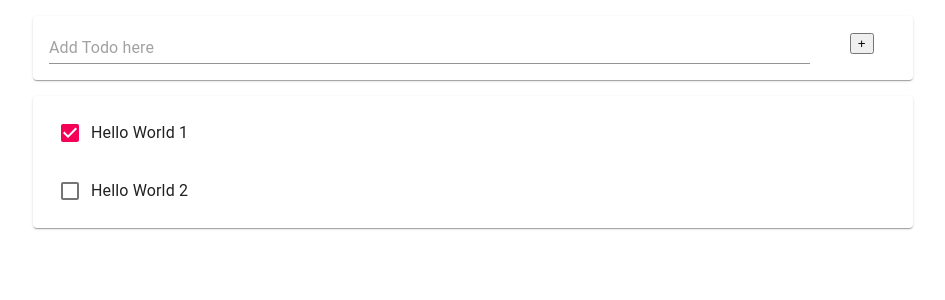
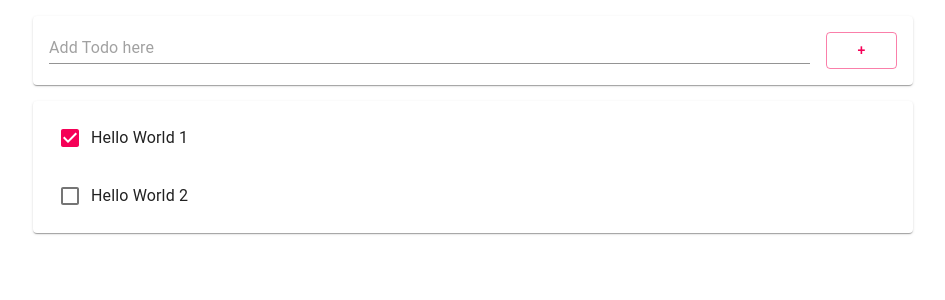
Before and after one commit to leeyou34/Webdevelopclass101frontend, a React (Create React App) app: page / in a window 1280 px wide. Shown: the top 300 px of the page, without its empty margins (167-1112 px from the left). Built offline with nearby package versions, Linux system fonts and the light colour scheme.

Commit message:
Dec 28th, AddTodo.js에function <onInputChange>를 넣었음

```diff
--- a/src/AddTodo.js
+++ b/src/AddTodo.js
@@ -1,30 +1,73 @@
-// 실습코드 3-15. AddTodo.js Todo에 추가 모듈을 만들려고 src 아래에 AddTodo.js 를 생성함.
-// 실습코드 3-16에서는 UI부분의 코드를 구현할 것임
+//실습코드 3-17. AddTodo.js에 onInputChange 함수 작성 Dec 28th 2021.
 import React from "react";
-import { TextField, Paper, Button, Grid } from "@material-ui/core";
+import {TextField, Paper, Button, Grid} from "@material-ui/core";
 
 class AddTodo extends React.Component {
     constructor(props) {
         super(props);
-        this.state = {item: {title: ""} }; // 사용자의 입력을 저장할 오브젝트
+        this.state = { item: { title: "" } };
+    }
+    //  (1) 함수 작성
+    onInputChange = (e) => {
+        const thisItem = this.state.item;
+        thisItem.title = e.target.value;
+        this.setState({ item: thisItem });
+        console.log(thisItem);
     }
 
     render() {
-        return (
+    //  (2) 함수 연결
+    return (
             <Paper style={{ margin: 16, padding: 16}}>
                 <Grid container>
                     <Grid xs={11} md={11} item style={{ paddingRight: 16}}>
-                        <TextField placeholder="Add Todo here" fullWidth />
+                        <TextField
+                            placeholder="Add Todo here"
+                            fullWidth
+                            onChange={this.onInputChange}
+                            value={this.state.item.title}
+                        />
                     </Grid>
-                    <Grid x={1} md={1} item>
-                        <button fullWidth color="secondary" variant="outlined">
-                            +
-                        </button>
+                    <Grid xs={1} md={1} item>
+                        <Button fullWidth
+                            color="secondary"
+                            variant="outlined">
+                                +
+                        </Button>
                     </Grid>
                 </Grid>
             </Paper>
-        );
+            );
+        }
     }
-}
+export default AddTodo;
+// // 실습코드 3-15. AddTodo.js Todo에 추가 모듈을 만들려고 src 아래에 AddTodo.js 를 생성함.
+// // 실습코드 3-16에서는 UI부분의 코드를 구현할 것임
+// import React from "react";
+// import { TextField, Paper, Button, Grid } from "@material-ui/core";
 
-export default AddTodo;
+// class AddTodo extends React.Component {
+//     constructor(props) {
+//         super(props);
+//         this.state = {item: {title: ""} }; // 사용자의 입력을 저장할 오브젝트
+//     }
+
+//     render() {
+//         return (
+//             <Paper style={{ margin: 16, padding: 16}}>
+//                 <Grid container>
+//                     <Grid xs={11} md={11} item style={{ paddingRight: 16}}>
+//                         <TextField placeholder="Add Todo here" fullWidth />
+//                     </Grid>
+//                     <Grid x={1} md={1} item>
+//                         <button fullWidth color="secondary" variant="outlined">
+//                             +
+//                         </button>
+//                     </Grid>
+//                 </Grid>
+//             </Paper>
+//         );
+//     }
+// }
+
+// export default AddTodo;
```
